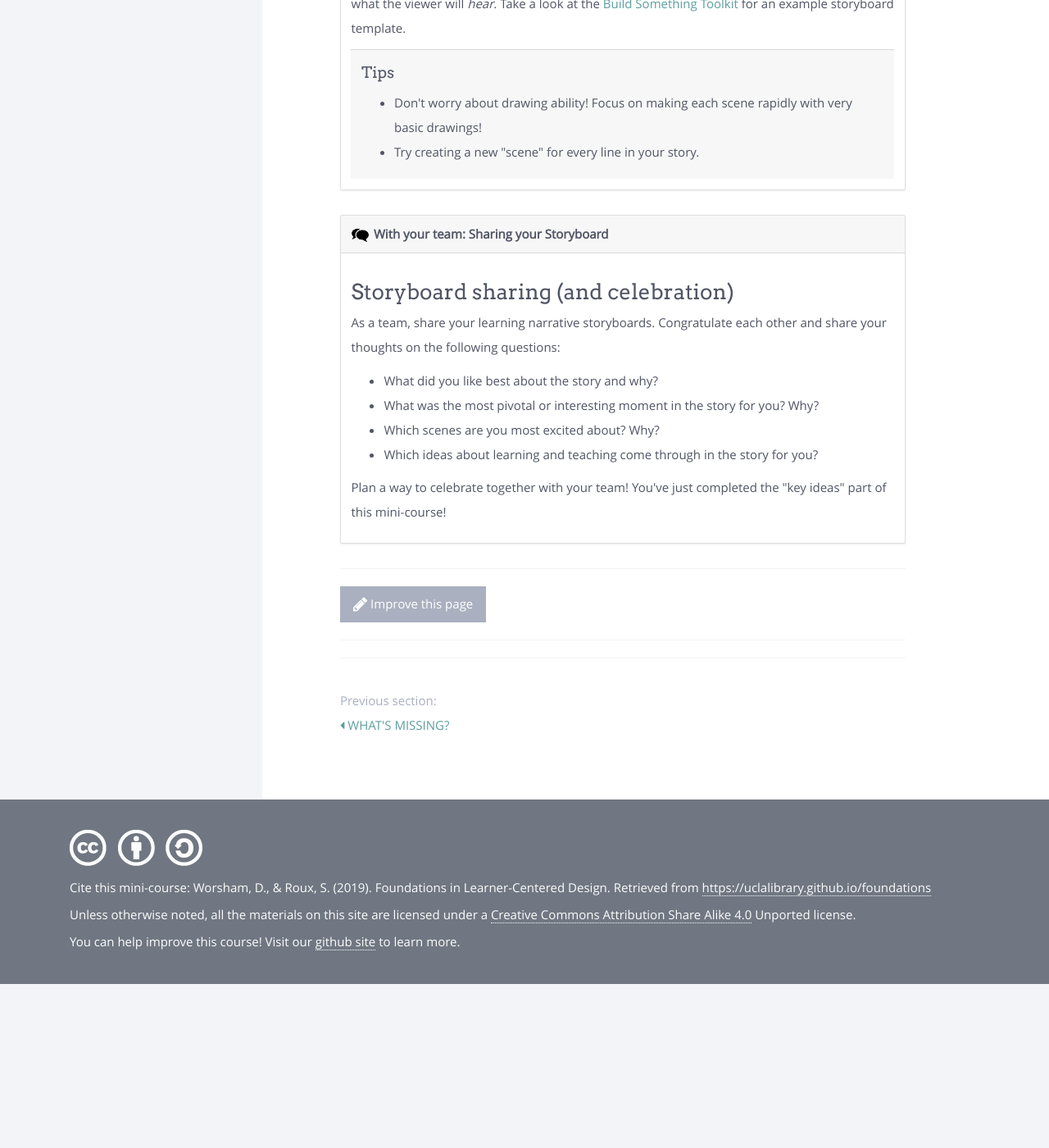
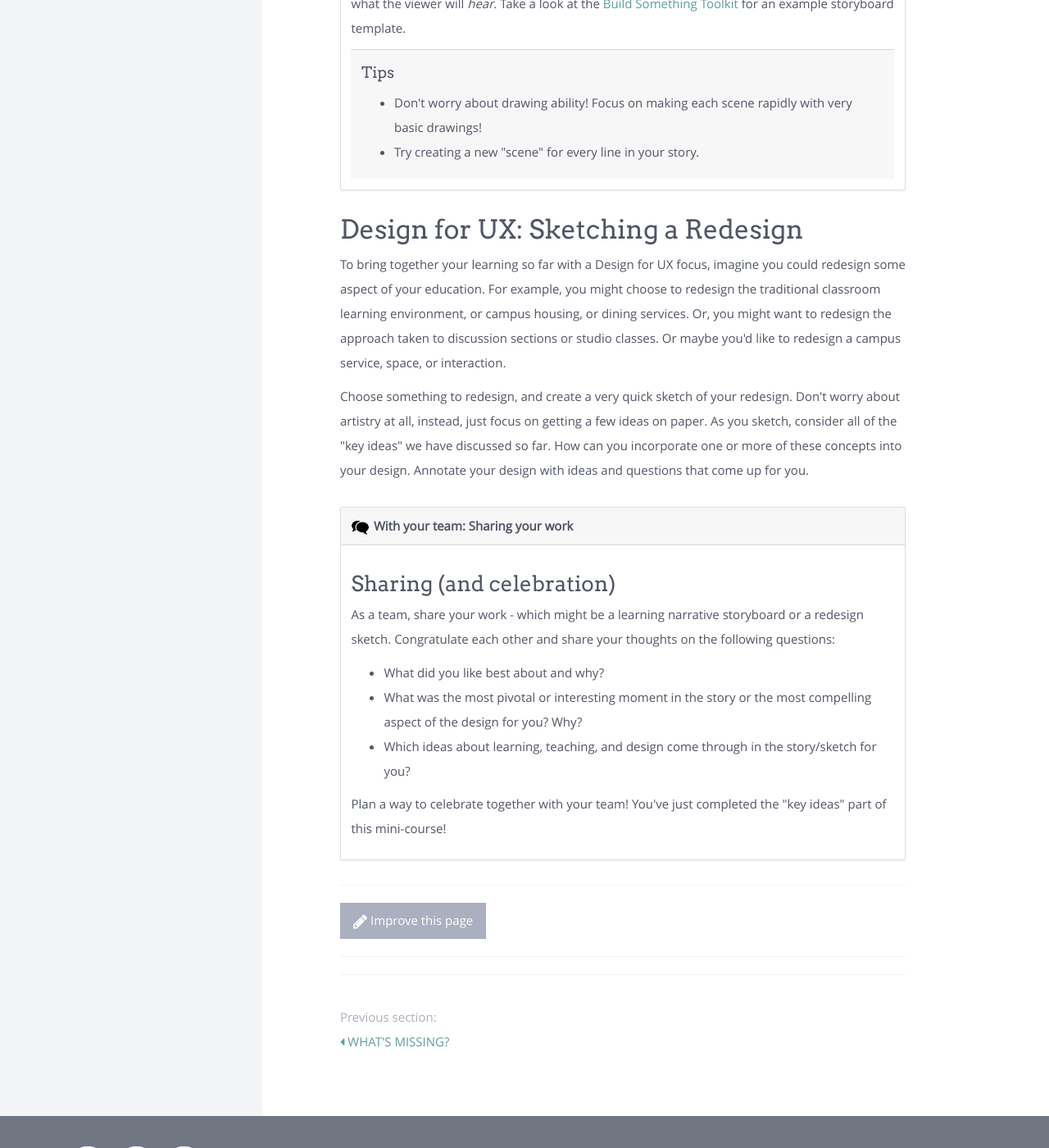
Before and after one commit to UCLALibrary/foundations, a Jekyll site: the page built from modules/key-ideas/_posts/2000-01-07-learning-narrative-draft.html, in a window 1280 px wide and 1400 px high, scrolled down 1685 px. Shown: the whole window at 82% size. Built offline with Jekyll 4.4.1, drawn with Linux system fonts in a browser that asks for light colours; nearby versions of some CDN libraries; before the commit the page ends 2885 px from its top, so only the background shows below that; some of the changed text lies outside the part shown.

Commit message:
more d4ux-ifying

```diff
--- a/modules/key-ideas/_posts/2000-01-07-learning-narrative-draft.html
+++ b/modules/key-ideas/_posts/2000-01-07-learning-narrative-draft.html
@@ -1,16 +1,16 @@
 ---
-title: Storyboarding
+title: Storyboarding and Sketching
 ---
-<h2>Storyboarding one of your learning narratives</h2>
+<h2>Design for Learning: Storyboarding one of your learning narratives</h2>
 
-<p>Next, let's bring together what you have learned so far in this mini-course by creating a short (200-250 word) storyboard of one of your learning narratives.</p>
+<p>Next, let's bring together what you have learned so far in this mini-course by creating storyboard or design sketch.
 
 <p>First, reflect on the stories you have shared so far during this mini-course. You may want to review the activities you have completed so far in your notebook, as well as think about the discussions you have had with your team. Here are a few questions to help you choose a learning experience to write about:</p>
 
 <ul>
     <li>What was your most compelling learning experience?</li>
-    <li>Which of your learning experiences would make the most interesting story to share with your team?</li>
-    <li>Which of your learning experiences is the most fun for you to think about and share?</li>
+    <li>Which of your learning/design experiences would make the most interesting story to share with your team?</li>
+    <li>Which of your learning/design experiences is the most fun for you to think about and share?</li>
 </ul>
 
 <p>Once you have a few ideas for learning experiences that you might want to storyboard, watch the following playlist of learning narratives created by previous participants in this mini-course. </p>
@@ -49,20 +49,24 @@ title: Storyboarding
   </div>
 </div>
 
+<h2>Design for UX: Sketching a Redesign</h2>
+
+<p>To bring together your learning so far with a Design for UX focus, imagine you could redesign some aspect of your education. For example, you might choose to redesign the traditional classroom learning environment, or campus housing, or dining services. Or, you might want to redesign the approach taken to discussion sections or studio classes. Or maybe you'd like to redesign a campus service, space, or interaction.</p>
+
+<p>Choose something to redesign, and create a very quick sketch of your redesign. Don't worry about artistry at all, instead, just focus on getting a few ideas on paper. As you sketch, consider all of the "key ideas" we have discussed so far. How can you incorporate one or more of these concepts into your design. Annotate your design with ideas and questions that come up for you.</p>
 
 <div class="card my-5 shadow-sm">
   <div class="card-header">
-    <span><a id="sharing"></a>{% include icon-team.html %}With your team: Sharing your Storyboard</span>
+    <span><a id="sharing"></a>{% include icon-team.html %}With your team: Sharing your work</span>
   </div>
   <div class="card-body">
-    <h3 class="card-title">Storyboard sharing (and celebration)</h3>
-    <p class="card-text">As a team, share your learning narrative storyboards. Congratulate each other and share your thoughts on the following questions:</p>
+    <h3 class="card-title">Sharing (and celebration)</h3>
+    <p class="card-text">As a team, share your work - which might be a learning narrative storyboard or a redesign sketch. Congratulate each other and share your thoughts on the following questions:</p>
     <ul>
-        <li>What did you like best about the story and why?</li>
-        <li>What was the most pivotal or interesting moment in the story for you? Why?</li>
-        <li>Which scenes are you most excited about? Why?</li>
-        <li>Which ideas about learning and teaching come through in the story for you?</li>
+        <li>What did you like best about and why?</li>
+        <li>What was the most pivotal or interesting moment in the story or the most compelling aspect of the design for you? Why?</li>
+        <li>Which ideas about learning, teaching, and design come through in the story/sketch for you?</li>
     </ul>
-      <p>Plan a way to celebrate together with your team! You've just completed the "key ideas" part of this mini-course!</p>
+      <p>Plan a way to celebrate together with your team! You've just completed the "key ideas" part of this mini-course! </p>
   </div>
 </div>
```
Also changed, not shown: modules/key-ideas/_posts/2000-01-04-critical-pedagogy.html (+11 -3 lines), modules/key-ideas/_posts/2000-01-05-universal-design.html (+12 -4 lines), modules/key-ideas/_posts/2000-01-06-what-is-missing.html (renamed from modules/key-ideas/_posts/2000-01-06-what-is-missing.md, +5 -5 lines), 2 other files.
